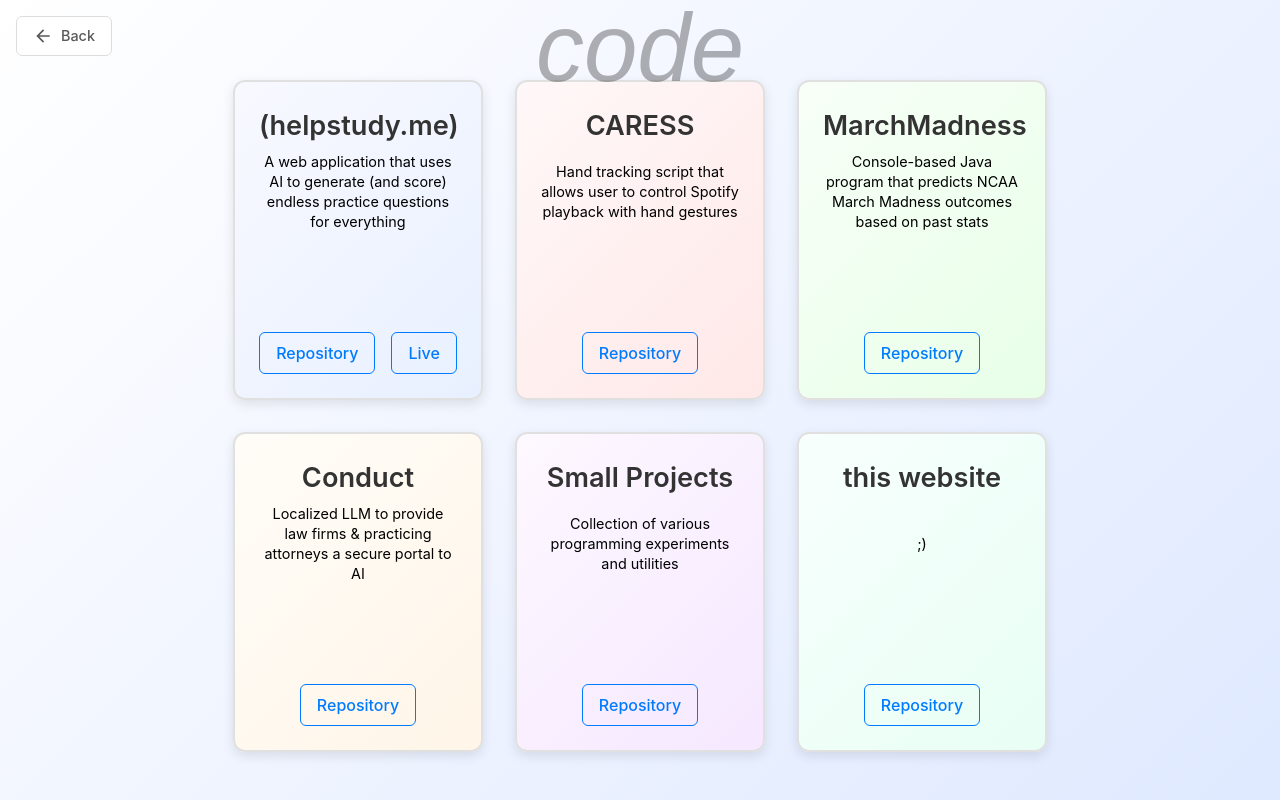
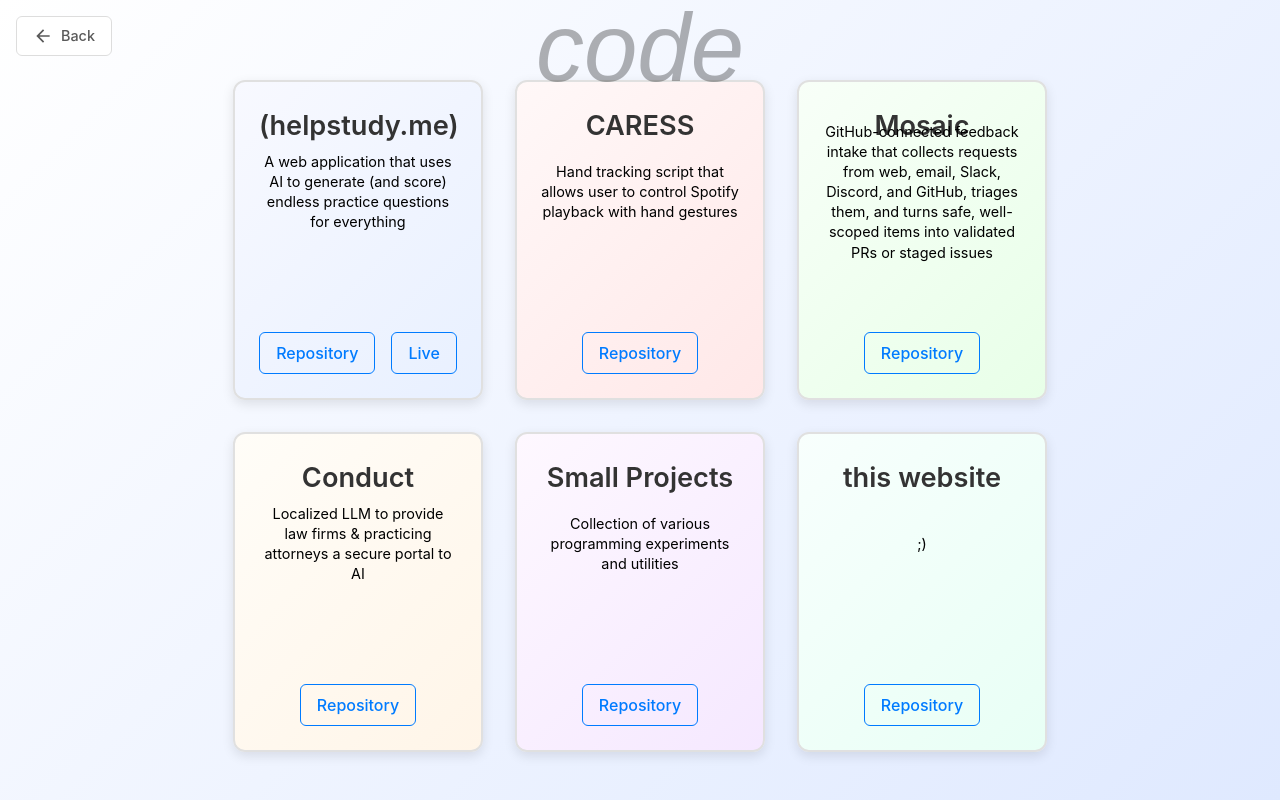
Before and after one commit to liamkernan/liamkernanonline, a React (Create React App) app: page /code in a window 1280 px wide. Built offline with nearby package versions, Linux system fonts and the light colour scheme; a web font is replaced by a local one.

Commit message:
added mosaic data

```diff
--- a/src/pages/CodePage.js
+++ b/src/pages/CodePage.js
@@ -16,9 +16,9 @@ const projects = [
     description: "Hand tracking script that allows user to control Spotify playback with hand gestures"
   },
   {
-    title: "MarchMadness",
-    repo: "https://github.com/liamkernan/MarchMadness",
-    description: "Console-based Java program that predicts NCAA March Madness outcomes based on past stats"
+    title: "Mosaic",
+    repo: "https://github.com/liamkernan/mosaic",
+    description: "GitHub-connected feedback intake that collects requests from web, email, Slack, Discord, and GitHub, triages them, and turns safe, well-scoped items into validated PRs or staged issues"
   },
     {
         title: "Conduct",
```
